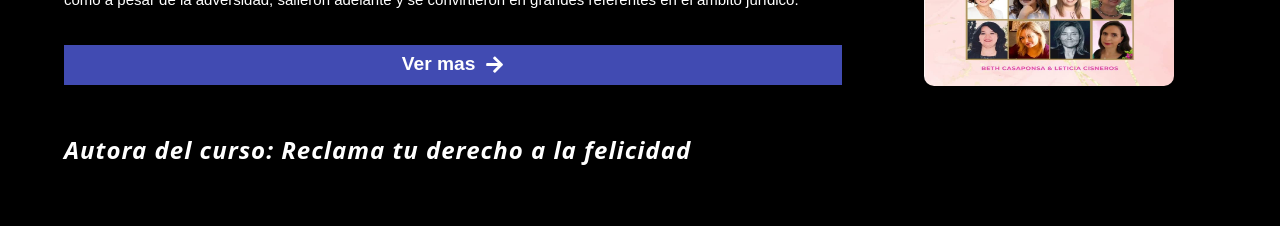
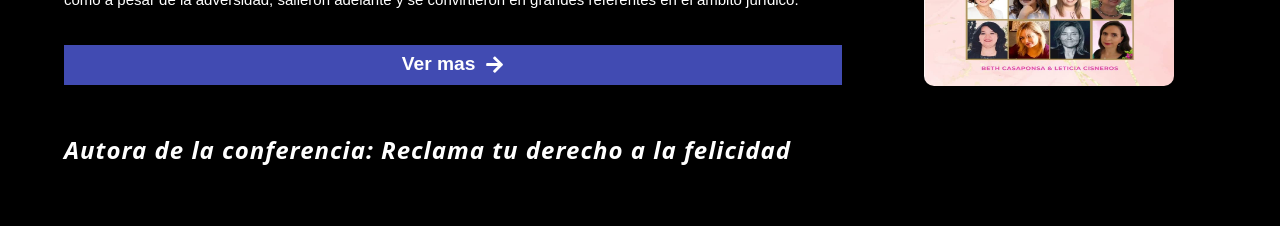
Before and after one commit to Jair-Academlo/lety_cisneros, a React (Vite) app: page /#/ in a window 1280 px wide. Shown: the part 3080-3306 px from the top of the page. Built offline with nearby package versions, Linux system fonts and the light colour scheme; a web font is replaced by a local one.

Commit message:
update changes

```diff
--- a/src/components/cursos/Cursos.jsx
+++ b/src/components/cursos/Cursos.jsx
@@ -5,7 +5,10 @@ const Cursos = () => {
 		<>
 			<section className='section-cursos'>
 				<div id='section-cursos-titulo'>
-					<h1>Autora del curso: Reclama tu derecho a la felicidad</h1>
+					<h1>
+						Autora de la conferencia: Reclama tu derecho a la
+						felicidad
+					</h1>
 				</div>
 				<div id='section-cursos-imagenes'>
 					<img
```
